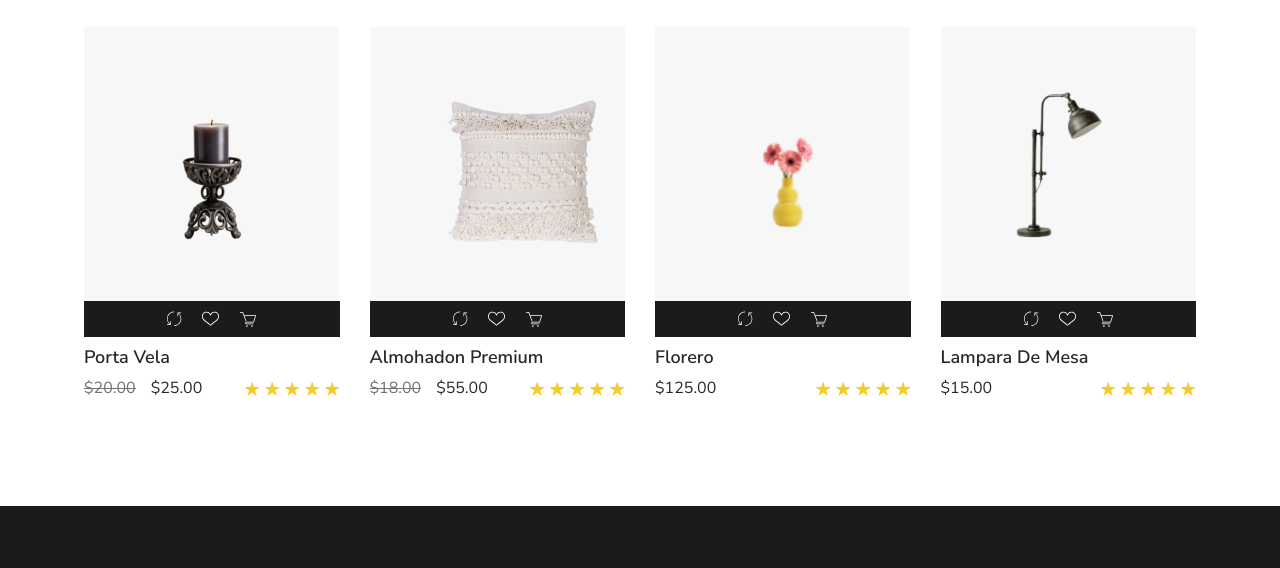
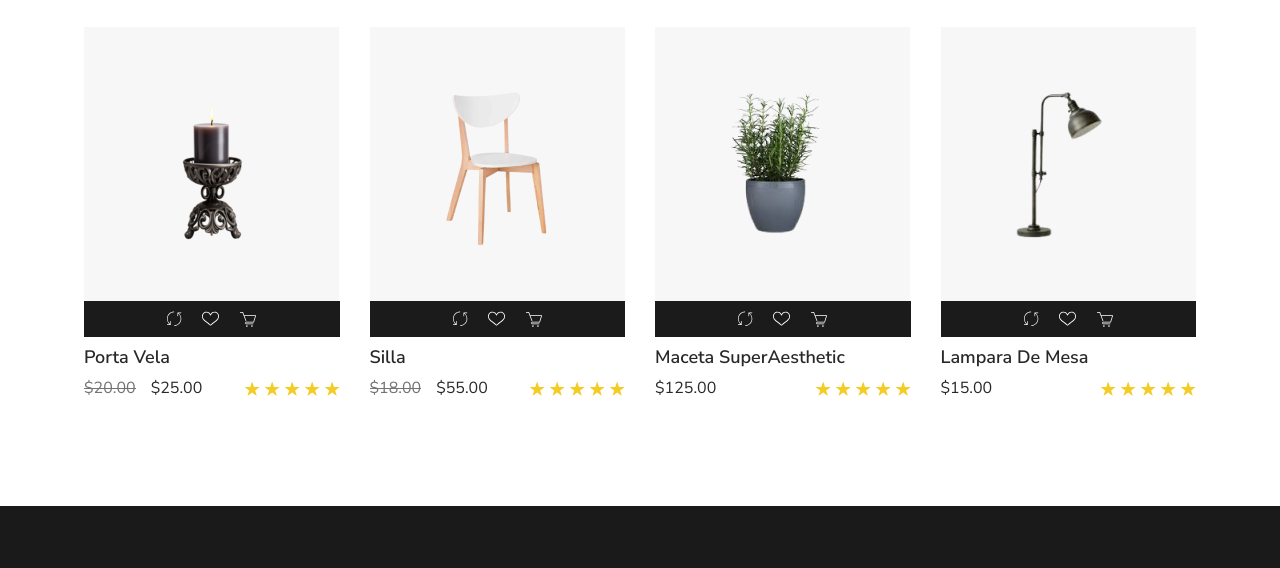
Before and after one commit to tiagooo0/Landing, a website: page index.html in a window 1280 px wide. Shown: the part 3056-3624 px from the top of the page. Drawn offline with Linux system fonts and the light colour scheme; files whose address does not match are found by name.

Commit message:
cambio productos

```diff
--- a/index.html
+++ b/index.html
@@ -1003,7 +1003,7 @@
             </article>
             <article class="tabs__content-column">
                 <a href="#" class="tabs__content-picture">
-                   <img src="img/Moca/almohadm.png" width="150%" class="product-image" alt="image">
+                   <img src="img/professional/image04.png"  class="product-image" alt="image">
                 </a>
                 <div class="tabs__content-buy">
                     <div class="tabs__content-icons">
@@ -1012,7 +1012,7 @@
                         <button class="tabs__content-link add-to-cart" ><img src="img/professional/Group03.svg" alt="icon" class="tabs__content-icon"></button>
                     </div>
                 </div>
-                 <a href="#" class="tabs__content-name">Almohadon Premium</a>
+                 <a href="#" class="tabs__content-name">Silla</a>
                  <a href="#" class="tabs__content-pricing">
                    <div class="tabs__content-price">
                        <div class="tabs__content-oldPrice">
@@ -1031,7 +1031,7 @@
                 </article>
             <article class="tabs__content-column">
                 <a href="#" class="tabs__content-picture">
-                   <img src="img/Moca/ambarlimonflorero-removebg-preview (1).png" width="110%" class="product-image" alt="image">
+                   <img src="img/professional/image03.png"  class="product-image" alt="image">
                 </a>
                 <div class="tabs__content-buy">
                     <div class="tabs__content-icons">
@@ -1040,7 +1040,7 @@
                         <button class="tabs__content-link add-to-cart" ><img src="img/professional/Group03.svg" alt="icon" class="tabs__content-icon"></button>
                     </div>
                 </div>
-                 <a href="#" class="tabs__content-name">Florero</a>
+                 <a href="#" class="tabs__content-name">Maceta SuperAesthetic</a>
                  <a href="#" class="tabs__content-pricing">
                    <div class="tabs__content-price">
 
```
Also changed, not shown: img/Moca/ambarlimonflorero-removebg-preview (1).png (deleted).
